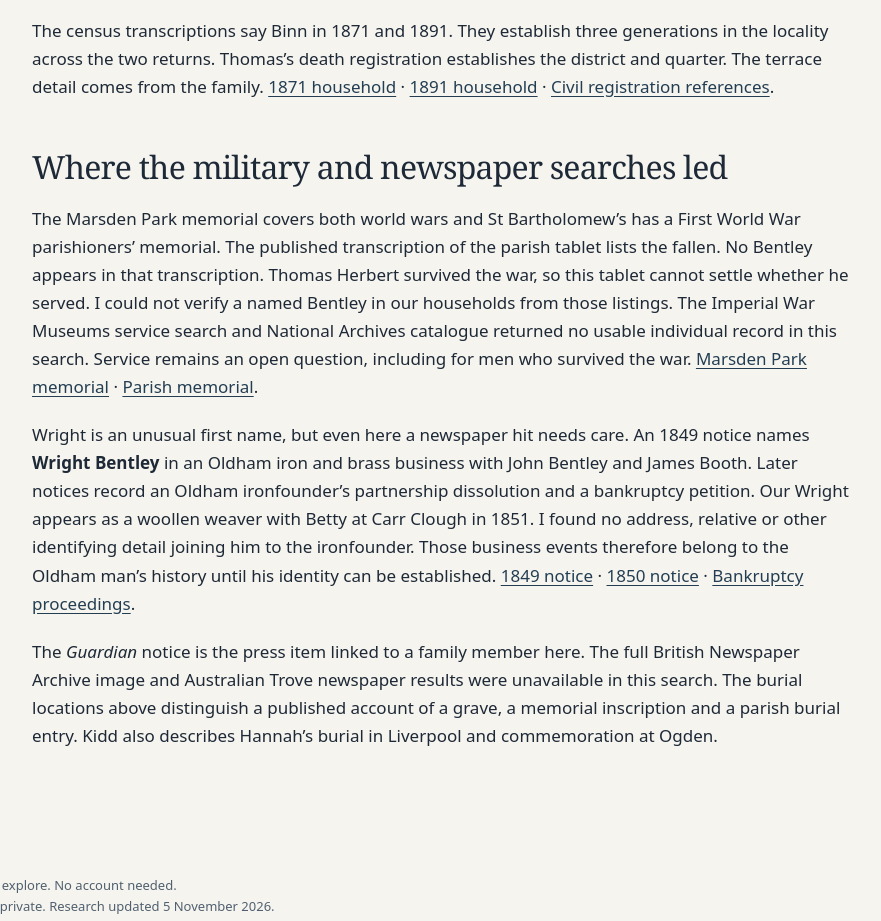
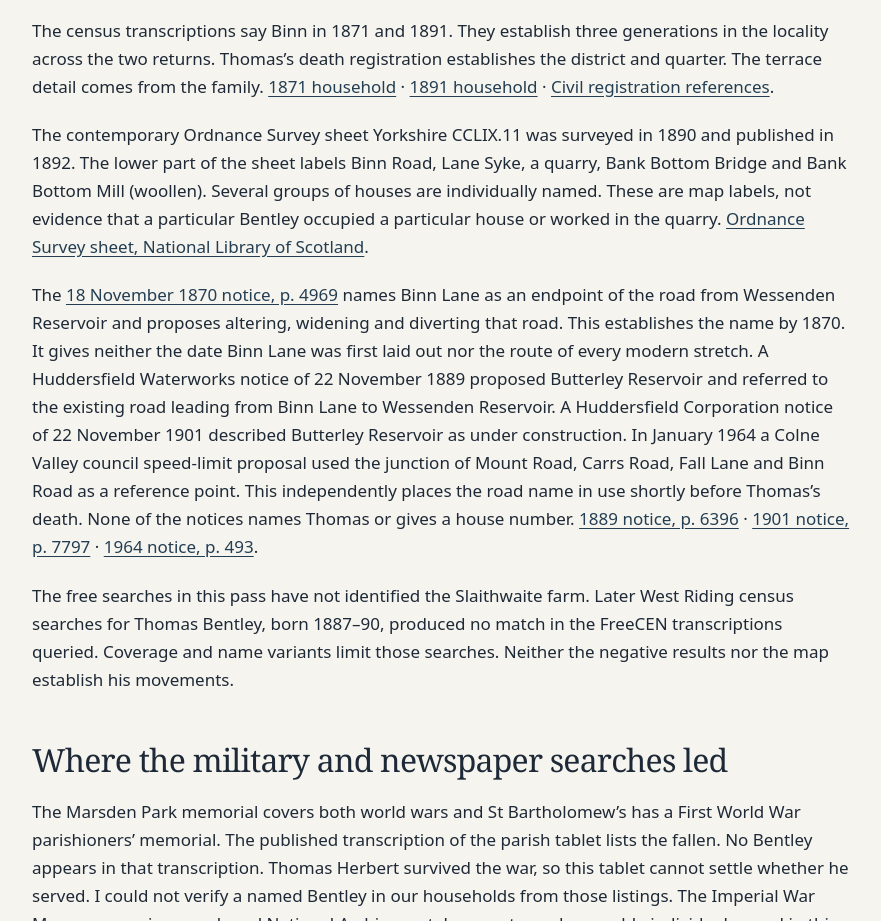
Before and after one commit to OPISGUY/Bentley-Family-History, a plain HTML site: page docs/life-sources.html in a window 1280 px wide. Shown: the part 5770-6691 px from the top of the page, without its empty margins (198-1079 px from the left). Drawn offline with Linux system fonts and the light colour scheme.

Commit message:
Distinguish Binn Lane from the Wessenden reservoir road and date the Butterley works

```diff
--- a/docs/life-sources.html
+++ b/docs/life-sources.html
@@ -45,6 +45,9 @@
 <h2 id="the-road-below-the-reservoir">The road below the reservoir</h2>
 <p>Family recollection supplied 9 November 2026. Thomas Herbert’s great-grandchild identifies his place of death as a terrace on Binn Road below the reservoir, recalls the family move with Roy to a Slaithwaite farm, and suggests Roy carried it on and Thomas moved back. The precise holding, tenure and dates are open. The same contributor remembers visiting a maternal relative further up Binn Lane as a child in the 1990s and walking around Butterley and Wessenden for years before learning the Bentley connection. The two houses are distinct in this account. The published story keeps the relative and house unidentified.</p>
 <p>The census transcriptions say Binn in 1871 and 1891. They establish three generations in the locality across the two returns. Thomas’s death registration establishes the district and quarter. The terrace detail comes from the family. <a href="https://www.freecen.org.uk/search_records/5906ed93e9379091b1751b6a/john-bentley-1871-yorkshire-west-riding-slaithwaite-1861-">1871 household</a> · <a href="https://www.freecen.org.uk/search_records/590706c3e9379091b1941bc2/thomas-h-bentley-1891-yorkshire-west-riding-huddersfield-1889-">1891 household</a> · <a href="research/2026-10-10-line-from-records.html">Civil registration references</a>.</p>
+<p>The contemporary Ordnance Survey sheet Yorkshire CCLIX.11 was surveyed in 1890 and published in 1892. The lower part of the sheet labels Binn Road, Lane Syke, a quarry, Bank Bottom Bridge and Bank Bottom Mill (woollen). Several groups of houses are individually named. These are map labels, not evidence that a particular Bentley occupied a particular house or worked in the quarry. <a href="https://maps.nls.uk/view/125647278">Ordnance Survey sheet, National Library of Scotland</a>.</p>
+<p>The <a href="https://www.thegazette.co.uk/London/issue/23680/page/4969/data.pdf">18 November 1870 notice, p. 4969</a> names Binn Lane as an endpoint of the road from Wessenden Reservoir and proposes altering, widening and diverting that road. This establishes the name by 1870. It gives neither the date Binn Lane was first laid out nor the route of every modern stretch. A Huddersfield Waterworks notice of 22 November 1889 proposed Butterley Reservoir and referred to the existing road leading from Binn Lane to Wessenden Reservoir. A Huddersfield Corporation notice of 22 November 1901 described Butterley Reservoir as under construction. In January 1964 a Colne Valley council speed-limit proposal used the junction of Mount Road, Carrs Road, Fall Lane and Binn Road as a reference point. This independently places the road name in use shortly before Thomas’s death. None of the notices names Thomas or gives a house number. <a href="https://www.thegazette.co.uk/London/issue/25995/page/6396/data.pdf">1889 notice, p. 6396</a> · <a href="https://www.thegazette.co.uk/London/issue/27379/page/7797/data.pdf">1901 notice, p. 7797</a> · <a href="https://www.thegazette.co.uk/London/issue/43222/page/493/data.pdf">1964 notice, p. 493</a>.</p>
+<p>The free searches in this pass have not identified the Slaithwaite farm. Later West Riding census searches for Thomas Bentley, born 1887–90, produced no match in the FreeCEN transcriptions queried. Coverage and name variants limit those searches. Neither the negative results nor the map establish his movements.</p>
 <h2 id="where-the-military-and-newspaper-searches-led">Where the military and newspaper searches led</h2>
 <p>The Marsden Park memorial covers both world wars and St Bartholomew’s has a First World War parishioners’ memorial. The published transcription of the parish tablet lists the fallen. No Bentley appears in that transcription. Thomas Herbert survived the war, so this tablet cannot settle whether he served. I could not verify a named Bentley in our households from those listings. The Imperial War Museums service search and National Archives catalogue returned no usable individual record in this search. Service remains an open question, including for men who survived the war. <a href="https://www.warmemorialsonline.org.uk/memorial/138580/">Marsden Park memorial</a> · <a href="https://www.warmemorialsonline.org.uk/memorial/156214/">Parish memorial</a>.</p>
 <p>Wright is an unusual first name, but even here a newspaper hit needs care. An 1849 notice names <strong>Wright Bentley</strong> in an Oldham iron and brass business with John Bentley and James Booth. Later notices record an Oldham ironfounder’s partnership dissolution and a bankruptcy petition. Our Wright appears as a woollen weaver with Betty at Carr Clough in 1851. I found no address, relative or other identifying detail joining him to the ironfounder. Those business events therefore belong to the Oldham man’s history until his identity can be established. <a href="https://www.thegazette.co.uk/London/issue/21011/page/2630/data.pdf">1849 notice</a> · <a href="https://www.thegazette.co.uk/London/issue/21114/page/1929/data.pdf">1850 notice</a> · <a href="https://www.thegazette.co.uk/London/issue/21649/page/115/data.pdf">Bankruptcy proceedings</a>.</p>
```
Also changed, not shown: docs/stories/the-road-below-the-reservoir.html (+3 -0 lines), 2 other files.
